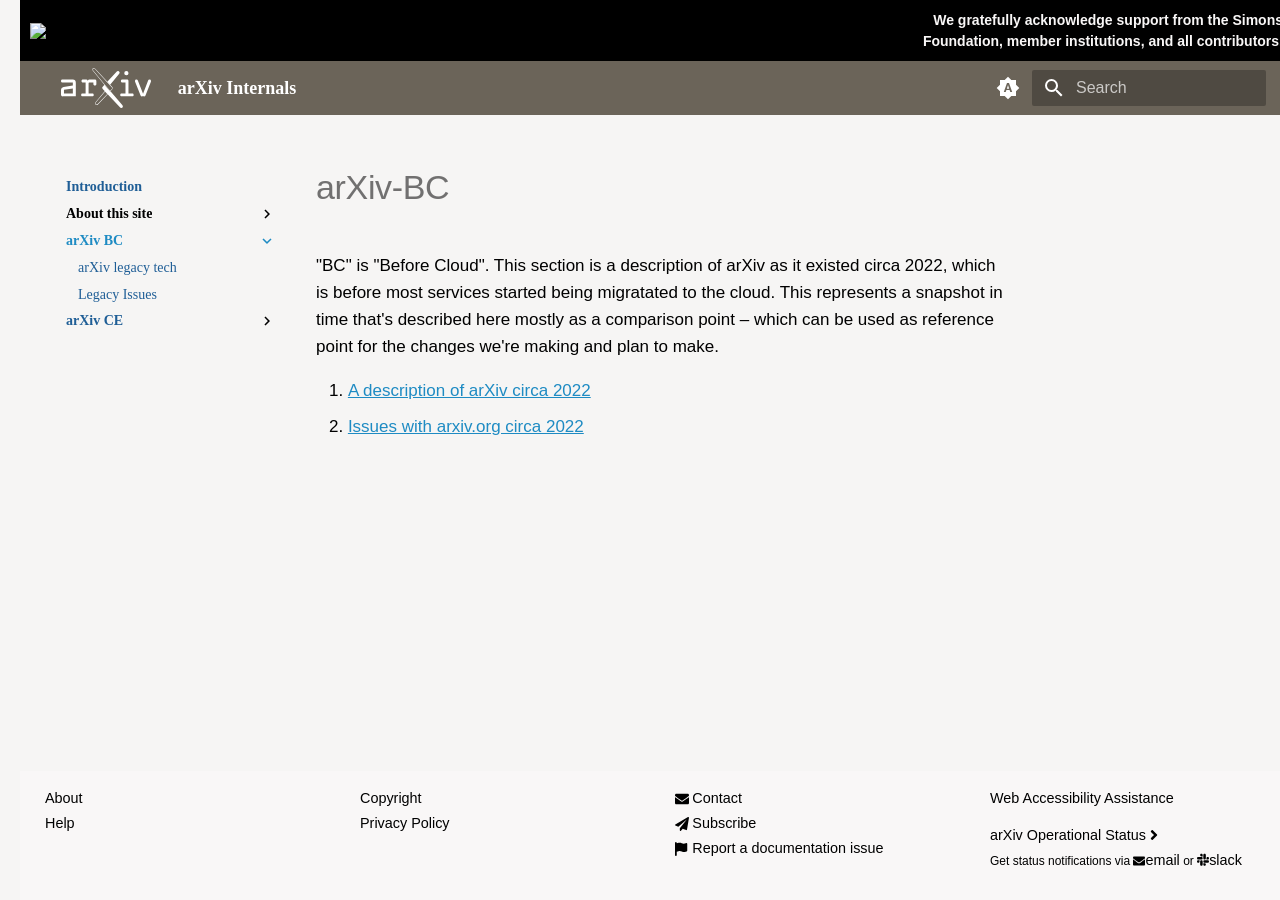
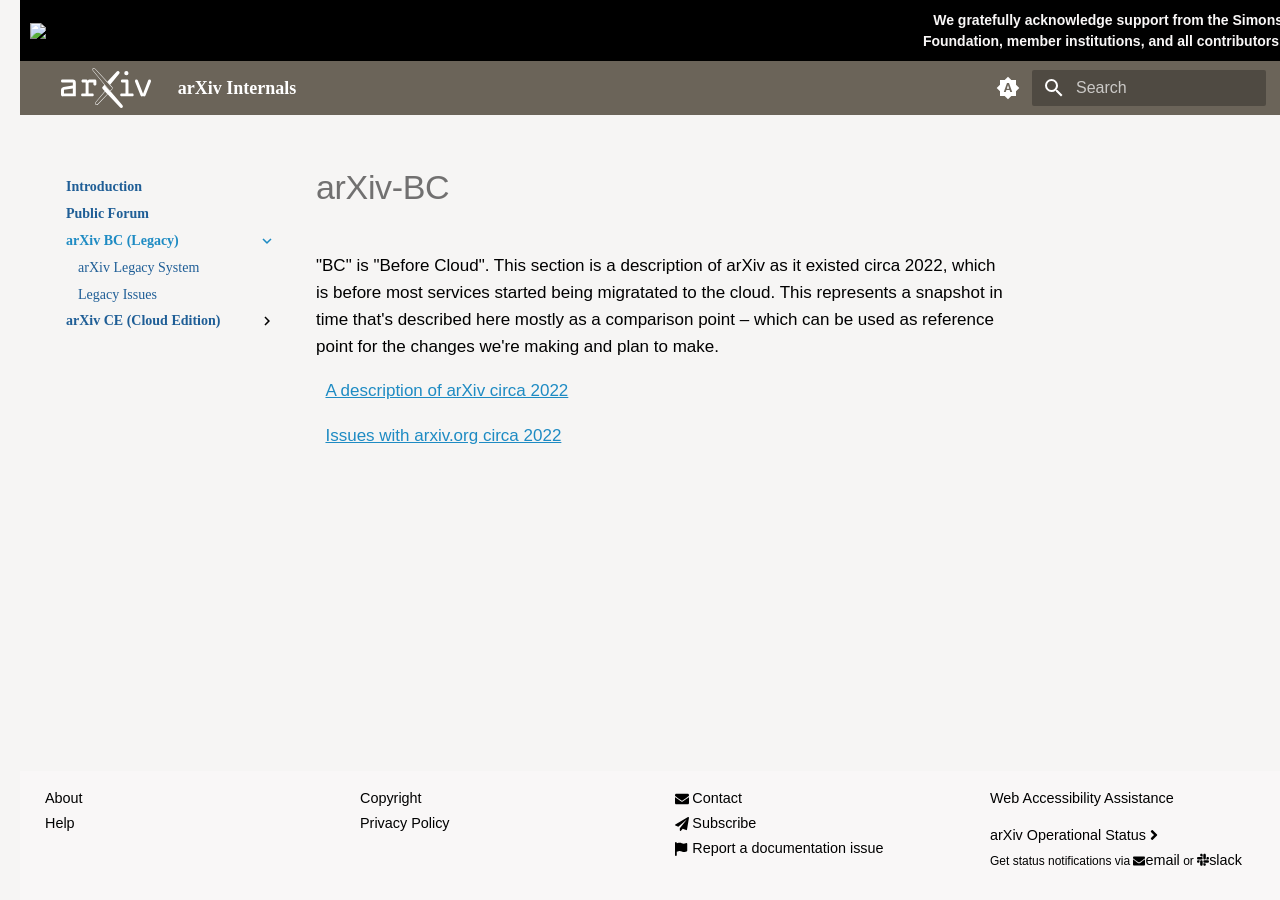
Before and after one commit to arXiv/discussion, an MkDocs documentation site: the page built from docs/arXiv_BC_(Legacy)/index.md, in a window 1280 px wide. Built offline with MkDocs 1.6.1 and Material for MkDocs 9.7.7, drawn with Linux system fonts in a browser that asks for light colours; some web fonts are replaced; comment, search, counter and statistics services are not loaded.

Commit message:
Rearrange and change some titles

```diff
--- a/docs/arXiv_BC/arXiv_Present_State.md
+++ b/docs/arXiv_BC_(Legacy)/arXiv_Present_State.md
@@ -1,4 +1,4 @@
-# arXiv legacy tech
+# arXiv Legacy System
 
 This page describes the state of arXiv as it has generally been from 2010 through the start of 2023.
 
--- a/docs/arXiv_BC/index.md
+++ b/docs/arXiv_BC_(Legacy)/index.md
@@ -2,5 +2,8 @@
 
 "BC" is "Before Cloud". This section is a description of arXiv as it existed circa 2022, which is before most services started being migratated to the cloud. This represents a snapshot in time that's described here mostly as a comparison point &ndash; which can be used as reference point for the changes we're making and plan to make.
 
- 1. [A description of arXiv circa 2022](arXiv_Present_State.md)
- 1. [Issues with arxiv.org circa 2022](legacy.md)
+
+
+ &nbsp;&nbsp;[A description of arXiv circa 2022](arXiv_Present_State.md)
+ <p/>
+ &nbsp;&nbsp;[Issues with arxiv.org circa 2022](legacy.md)
```
Also changed, not shown: docs/Public_Forum.md (renamed from docs/About_this_site/Public_Forum.md), docs/arXiv_BC_(Legacy)/Diagram_of_Web_Node_Architecture.svg (renamed from docs/arXiv_BC/Diagram_of_Web_Node_Architecture.svg), docs/arXiv_BC_(Legacy)/arXiv_tech_overview_2014_schematic.png (renamed from docs/arXiv_BC/arXiv_tech_overview_2014_schematic.png), docs/arXiv_BC_(Legacy)/legacy.md (renamed from docs/arXiv_BC/legacy.md), docs/arXiv_CE/why.md (deleted), docs/arXiv_CE_(Cloud Edition)/Browsing_&_Searching/index.md (renamed from docs/arXiv_CE/Browsing_&_Searching/index.md), docs/arXiv_CE_(Cloud Edition)/Browsing_&_Searching/pdf-cdn.md (renamed from docs/arXiv_CE/Browsing_&_Searching/pdf-cdn.md), docs/arXiv_CE_(Cloud Edition)/Browsing_&_Searching/test1.md (renamed from docs/arXiv_CE/Browsing_&_Searching/test1.md), docs/arXiv_CE_(Cloud Edition)/Browsing_&_Searching/test2.md (renamed from docs/arXiv_CE/Browsing_&_Searching/test2.md), docs/arXiv_CE_(Cloud Edition)/index.md (renamed from docs/arXiv_CE/index.md), docs/arXiv_CE_(Cloud Edition)/plan.md (renamed from docs/arXiv_CE/plan.md), 1 other file.
